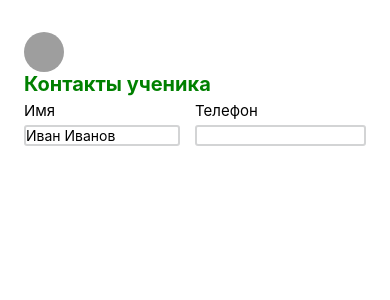
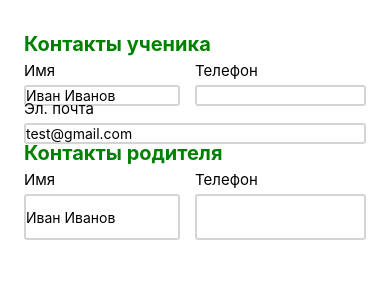
Before and after one commit to kbarketova/TutorTimetable, a React Native app: screen / in a window 390 px wide. Shown: the top 300 px of the page. Built offline with nearby package versions, Linux system fonts and the light colour scheme; grey boxes are pictures that could not be loaded.

Commit message:
Updated styling, updated Flex and Input components

```diff
--- a/src/components/Flex/Flex.tsx
+++ b/src/components/Flex/Flex.tsx
@@ -1,12 +1,17 @@
 import React from 'react';
 import {View, ViewStyle} from 'react-native';
-import {TFontWeight, TJustifyContent} from '../../types';
+import {TFlexWrap, TFontWeight, TJustifyContent} from '../../types';
+import {splitProp} from '../split-prop';
+import {TSplitResult} from '../types';
 
 type TProps = Readonly<{
   children: React.ReactNode;
   flexDirection?: TFontWeight | null;
   flex?: number | null;
   justifyContent?: TJustifyContent | null;
+  margin?: number | string | null;
+  padding?: number | string | null;
+  flexWrap?: TFlexWrap | null;
 }>;
 
 const innerContainerStyle: ViewStyle = {
@@ -18,16 +23,34 @@ const Flex_: React.FC<TProps> = ({
   flexDirection = null,
   flex = null,
   justifyContent = null,
+  margin = null,
+  padding = null,
 }: TProps) => {
-  const style = React.useMemo<ViewStyle>(
-    () => ({
+  const style = React.useMemo<ViewStyle>(() => {
+    const marginFinal: TSplitResult = margin ? splitProp(margin) : {};
+    const paddingFinal: TSplitResult = padding ? splitProp(padding) : {};
+
+    return {
       ...innerContainerStyle,
       flex: flex ?? innerContainerStyle.flex,
       flexDirection: flexDirection ?? undefined,
       justifyContent: justifyContent ?? undefined,
-    }),
-    [flex, flexDirection, justifyContent],
-  );
+      margin: marginFinal.all,
+      marginLeft: marginFinal.left,
+      marginRight: marginFinal.right,
+      marginTop: marginFinal.top,
+      marginBottom: marginFinal.bottom,
+      marginVertical: marginFinal.vertical,
+      marginHorizontal: marginFinal.horizontal,
+      padding: paddingFinal.all,
+      paddingLeft: paddingFinal.left,
+      paddingRight: paddingFinal.right,
+      paddingTop: paddingFinal.top,
+      paddingBottom: paddingFinal.bottom,
+      paddingVertical: paddingFinal.vertical,
+      paddingHorizontal: paddingFinal.horizontal,
+    };
+  }, [flex, flexDirection, justifyContent, margin, padding]);
   return <View style={style}>{children}</View>;
 };
 
--- a/src/components/Input/Input.tsx
+++ b/src/components/Input/Input.tsx
@@ -1,7 +1,7 @@
 import React from 'react';
 import {TextInput, ViewStyle} from 'react-native';
 import {splitProp} from '../split-prop';
-import {TSplitResult} from './types';
+import {TSplitResult} from '../types';
 
 type TProps = Readonly<{
   value: string;
@@ -36,24 +36,6 @@ const Input_: React.FC<TProps> = ({
     const paddingFinal: TSplitResult = padding ? splitProp(padding) : {};
     const mainStyle: ViewStyle = isEditable ? activeStyle : disabledStyle;
 
-    console.log('marginFinal', marginFinal, 'result', {
-      ...mainStyle,
-      margin: marginFinal.all,
-      marginLeft: marginFinal.left,
-      marginRight: marginFinal.right,
-      marginTop: marginFinal.top,
-      marginBottom: marginFinal.bottom,
-      marginVertical: marginFinal.vertical,
-      marginHorizontal: marginFinal.horizontal,
-      padding: paddingFinal.all,
-      paddingLeft: paddingFinal.left,
-      paddingRight: paddingFinal.right,
-      paddingTop: paddingFinal.top,
-      paddingBottom: paddingFinal.bottom,
-      paddingVertical: paddingFinal.vertical,
-      paddingHorizontal: paddingFinal.horizontal,
-    });
-
     return {
       ...mainStyle,
       margin: marginFinal.all,
--- a/src/components/split-prop.ts
+++ b/src/components/split-prop.ts
@@ -1,4 +1,4 @@
-import {TSplitResult} from './Input/types';
+import {TSplitResult} from './types';
 
 export const splitProp = (prop: number | string): TSplitResult => {
   if (typeof prop === 'number') {
--- /dev/null
+++ b/src/screens/StudentDetails/Contacts.tsx
@@ -0,0 +1,70 @@
+import React from 'react';
+import {Text, TextStyle} from 'react-native';
+
+import {Field} from '../../components/Field';
+import {Flex} from '../../components/Flex';
+
+type TProps = Readonly<{
+  isEditable: boolean;
+  label: string;
+  name: string;
+  onChangeName: (value: string) => void;
+  phone: string;
+  onChangePhone: (value: string) => void;
+  email?: string | null;
+  onChangeEmail?: ((value: string) => void) | null;
+}>;
+
+const labelStyle: TextStyle = {
+  fontWeight: 'bold',
+  fontSize: 20,
+  color: 'green',
+};
+
+const Contacts_: React.FC<TProps> = ({
+  isEditable,
+  label,
+  name,
+  onChangeName,
+  phone,
+  onChangePhone,
+  email = null,
+  onChangeEmail = null,
+}: TProps) => {
+  return (
+    <Flex padding="0 0 10 0">
+      <Text style={labelStyle}>{label}</Text>
+      <Flex flexDirection="row" flexWrap="wrap">
+        <Field
+          label="Имя"
+          value={name}
+          onChangeText={onChangeName}
+          isEditable={isEditable}
+          inputMargin="0 15 0 0"
+          labelSize={15}
+          labelWeight="400"
+        />
+        <Field
+          label="Телефон"
+          value={phone}
+          onChangeText={onChangePhone}
+          isEditable={isEditable}
+          labelSize={15}
+          labelWeight="400"
+        />
+      </Flex>
+      {!!onChangeEmail && typeof email === 'string' && (
+        <Field
+          label="Эл. почта"
+          value={email}
+          onChangeText={onChangeEmail}
+          isEditable={isEditable}
+          labelSize={15}
+          labelWeight="400"
+        />
+      )}
+    </Flex>
+  );
+};
+
+export const Contacts = React.memo(Contacts_);
--- a/src/screens/StudentDetails/MainInfo.tsx
+++ /dev/null
@@ -1,44 +0,0 @@
-import React from 'react';
-
-import {Field} from '../../components/Field';
-import {Flex} from '../../components/Flex';
-
-type TProps = Readonly<{
-  isEditable: boolean;
-  name: string;
-  onChangeName: (value: string) => void;
-  phone: string;
-  onChangePhone: (value: string) => void;
-}>;
-
-const MainInfo_: React.FC<TProps> = ({
-  isEditable,
-  name,
-  onChangeName,
-  phone,
-  onChangePhone,
-}: TProps) => {
-  return (
-    <Flex flexDirection="row" justifyContent="space-between">
-      <Field
-        label="Имя"
-        value={name}
-        onChangeText={onChangeName}
-        isEditable={isEditable}
-        inputMargin="0 15 0 0"
-        labelSize={15}
-        labelWeight="400"
-      />
-      <Field
-        label="Телефон"
-        value={phone}
-        onChangeText={onChangePhone}
-        isEditable={isEditable}
-        labelSize={15}
-        labelWeight="400"
-      />
-    </Flex>
-  );
-};
-
-export const MainInfo = React.memo(MainInfo_);
--- a/src/screens/StudentDetails/StudentDetails.tsx
+++ b/src/screens/StudentDetails/StudentDetails.tsx
@@ -1,6 +1,6 @@
 import React from 'react';
-import {Image, Text, View} from 'react-native';
-import {StudentInfo} from './StudentInfo';
+
+import {Contacts} from './Contacts';
 
 const StudentDetails_: React.FC<{}> = () => {
   const [studentName, setStudentName] = React.useState<string>('Иван Иванов');
@@ -8,42 +8,32 @@ const StudentDetails_: React.FC<{}> = () => {
   const [studentEmail, setStudentEmail] =
     React.useState<string>('test@gmail.com');
 
+  const [parentName, setParentName] = React.useState<string>('Иван Иванов');
+  const [parentPhone, setParentPhone] = React.useState<string>('');
+
   const isEditMode: boolean = false;
 
   return (
-    <View>
-      <Image
-        source={require('../../assets/avatar.png')}
-        style={{width: 40, height: 40, borderRadius: 44 / 2}}
+    <>
+      <Contacts
+        label="Контакты ученика"
+        name={studentName}
+        onChangeName={setStudentName}
+        phone={studentPhone}
+        onChangePhone={setStudentPhone}
+        email={studentEmail}
+        onChangeEmail={setStudentEmail}
+        isEditable={isEditMode}
       />
-      <View>
-        <Text style={{fontWeight: 'bold', fontSize: 20, color: 'green'}}>
-          Контакты ученика
-        </Text>
-        <StudentInfo
-          name={studentName}
-          onChangeName={setStudentName}
-          phone={studentPhone}
-          onChangePhone={setStudentPhone}
-          isEditable={isEditMode}
-        />
-        {/* <Text>Номер телефона:</Text>
-        <TextInput
-          style={styles.input}
-          onChangeText={setStudentPhone}
-          value={studentPhone}
-          editable={isEditMode}
-        /> */}
-      </View>
-
-      {/* <Text>Имейл:</Text>
-      <TextInput
-        style={styles.input}
-        onChangeText={setStudentEmail}
-        value={studentEmail}
-        editable={isEditMode}
-      /> */}
-    </View>
+      <Contacts
+        label="Контакты родителя"
+        name={parentName}
+        onChangeName={setParentName}
+        phone={parentPhone}
+        onChangePhone={setParentPhone}
+        isEditable={isEditMode}
+      />
+    </>
   );
 };
 
--- a/src/screens/StudentDetails/StudentInfo.tsx
+++ /dev/null
@@ -1,30 +0,0 @@
-import React from 'react';
-import {MainInfo} from './MainInfo';
-
-type TProps = Readonly<{
-  isEditable: boolean;
-  name: string;
-  onChangeName: (value: string) => void;
-  phone: string;
-  onChangePhone: (value: string) => void;
-}>;
-
-const StudentInfo_: React.FC<TProps> = ({
-  isEditable,
-  name,
-  onChangeName,
-  phone,
-  onChangePhone,
-}: TProps) => {
-  return (
-    <MainInfo
-      isEditable={isEditable}
-      name={name}
-      onChangeName={onChangeName}
-      phone={phone}
-      onChangePhone={onChangePhone}
-    />
-  );
-};
-
-export const StudentInfo = React.memo(StudentInfo_);
--- a/src/types.ts
+++ b/src/types.ts
@@ -7,3 +7,5 @@ export type TJustifyContent =
   | 'space-between'
   | 'space-around'
   | 'space-evenly';
+
+export type TFlexWrap = 'wrap' | 'nowrap' | 'wrap-reverse';
```
Also changed, not shown: src/components/types.ts (renamed from src/components/Input/types.ts).
